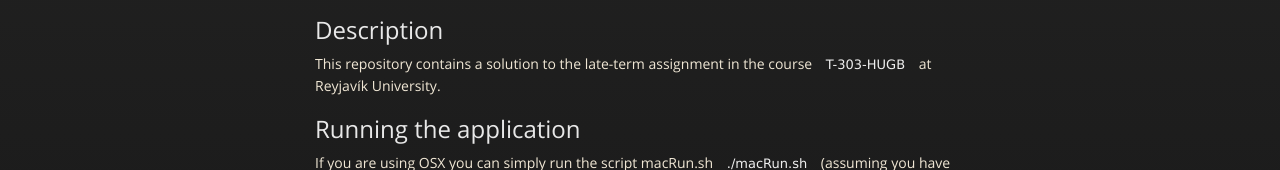
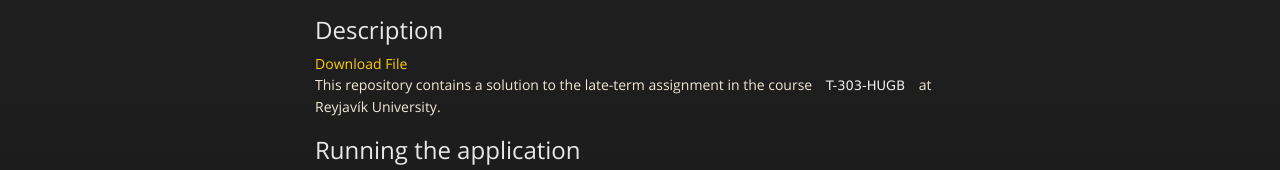
Before and after one commit to VerzloBoyz/TicTacToe, a plain HTML site: page index.html in a window 1280 px wide. Shown: the part 610-780 px from the top of the page. Drawn offline with nearby package versions, Linux system fonts and the light colour scheme.

Commit message:
test link to file

```diff
--- a/index.html
+++ b/index.html
@@ -48,6 +48,7 @@
 
 <h2>
 <a id="description" class="anchor" href="#description" aria-hidden="true"><span aria-hidden="true" class="octicon octicon-link"></span></a>Description</h2>
+<a href="README.md">Download File</a>
 
 <p>This repository contains a solution to the late-term assignment in the course <code>T-303-HUGB</code> at Reyjavík University. </p>
 
```
